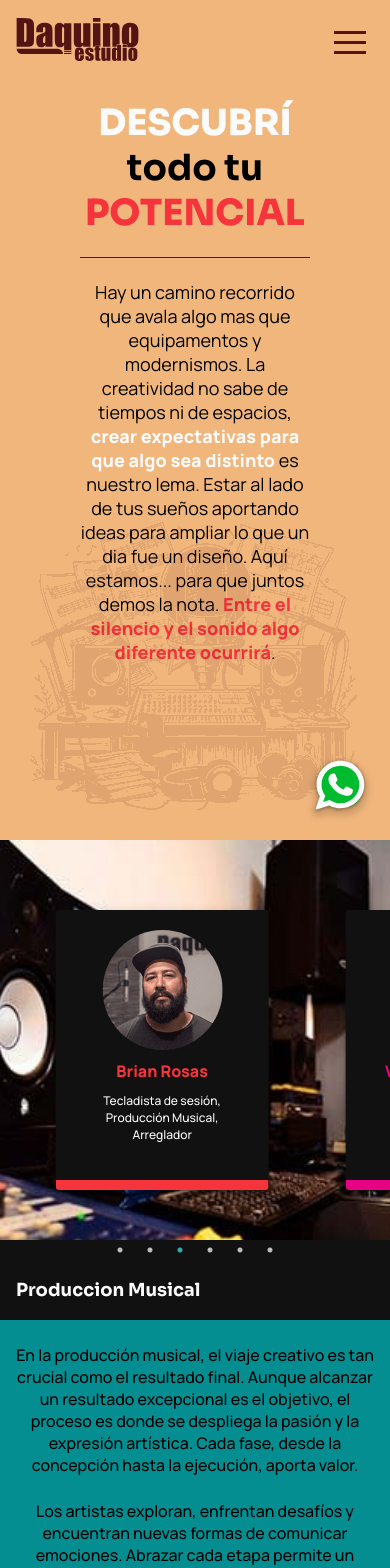
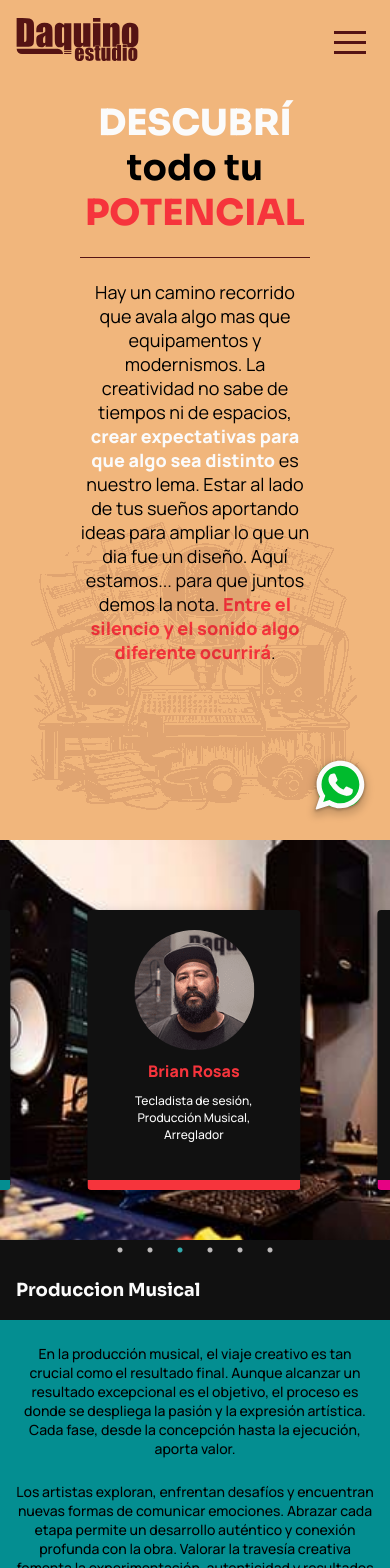
Before and after one commit to MarcosLabra/daquino-estudio, a Next.js app: page / in a window 390 px wide. Shown: the top 1568 px of the page. Built offline with nearby package versions, Linux system fonts and the light colour scheme.

Commit message:
corrijo tamaño letra de secciones en mobile

```diff
--- a/src/app/ui/musicProd/musicProd.module.scss
+++ b/src/app/ui/musicProd/musicProd.module.scss
@@ -11,7 +11,7 @@
     text-align: center;
     p {
       font-weight: 500;
-      font-size: 14;
+      font-size: 14px;
       margin-bottom: 24px;
     }
     .phrase {
--- a/src/app/ui/recordingStudio/recordingStudio.module.scss
+++ b/src/app/ui/recordingStudio/recordingStudio.module.scss
@@ -13,7 +13,7 @@
 
     p {
       font-weight: 500;
-      font-size: 14;
+      font-size: 14px;
       margin-bottom: 24px;
     }
 
```
Also changed, not shown: src/app/ui/session/Session.jsx (+0 -34 lines).
